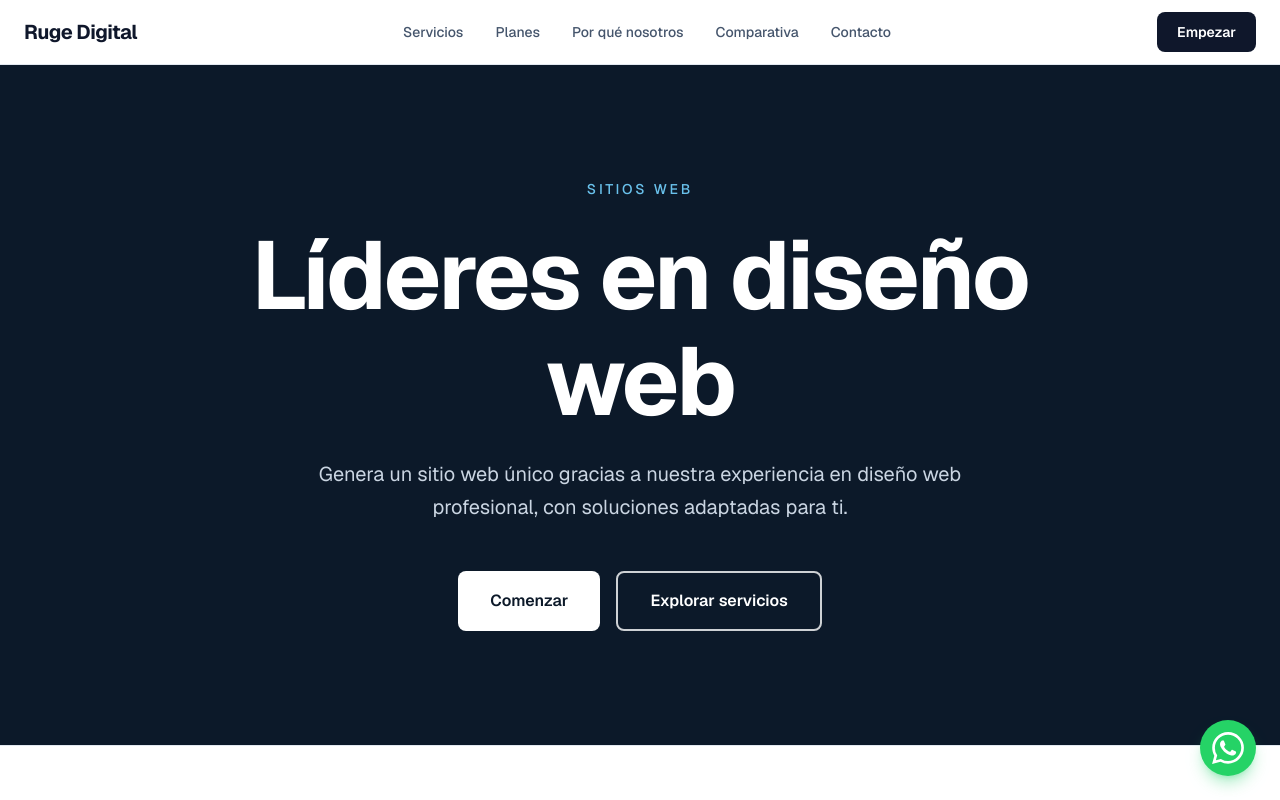
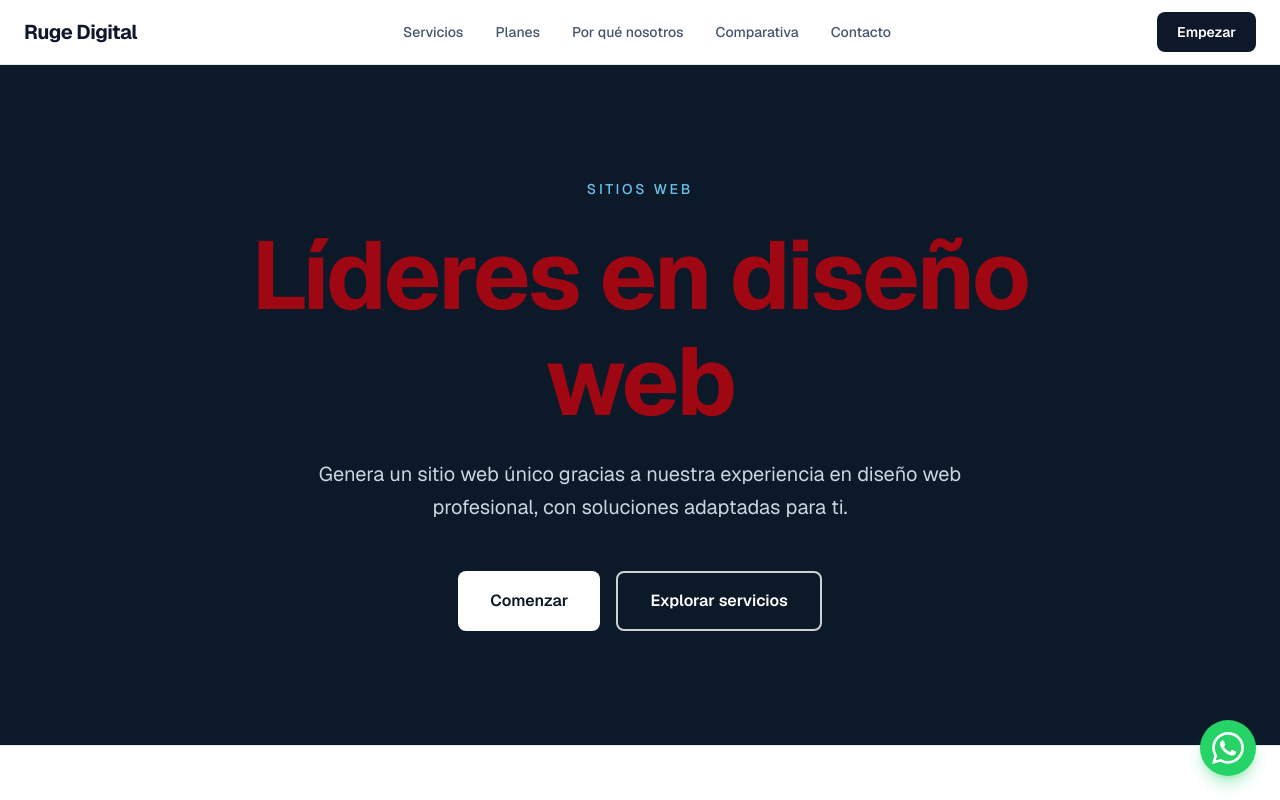
Before and after one commit to Drugecuellar/agencia-digital, a Next.js app: page / in a window 1280 px wide. Shown: the top 800 px of the page. Built offline with nearby package versions, Linux system fonts and the light colour scheme.

Commit message:
feat: update hero section design

```diff
--- a/app/components/Hero.tsx
+++ b/app/components/Hero.tsx
@@ -7,7 +7,7 @@ export default function Hero() {
         <p className="text-sky-300/90 text-sm font-medium uppercase tracking-[0.2em] mb-6">
           Sitios web
         </p>
-        <h1 className="text-5xl md:text-7xl lg:text-8xl font-bold text-white mb-6 leading-[1.1] tracking-tight">
+        <h1 className="text-5xl md:text-7xl lg:text-8xl font-bold text-red-800 mb-6 leading-[1.1] tracking-tight">
           Líderes en diseño web
         </h1>
         <p className="text-slate-300 text-lg md:text-xl max-w-2xl mx-auto mb-12 leading-relaxed">
```
